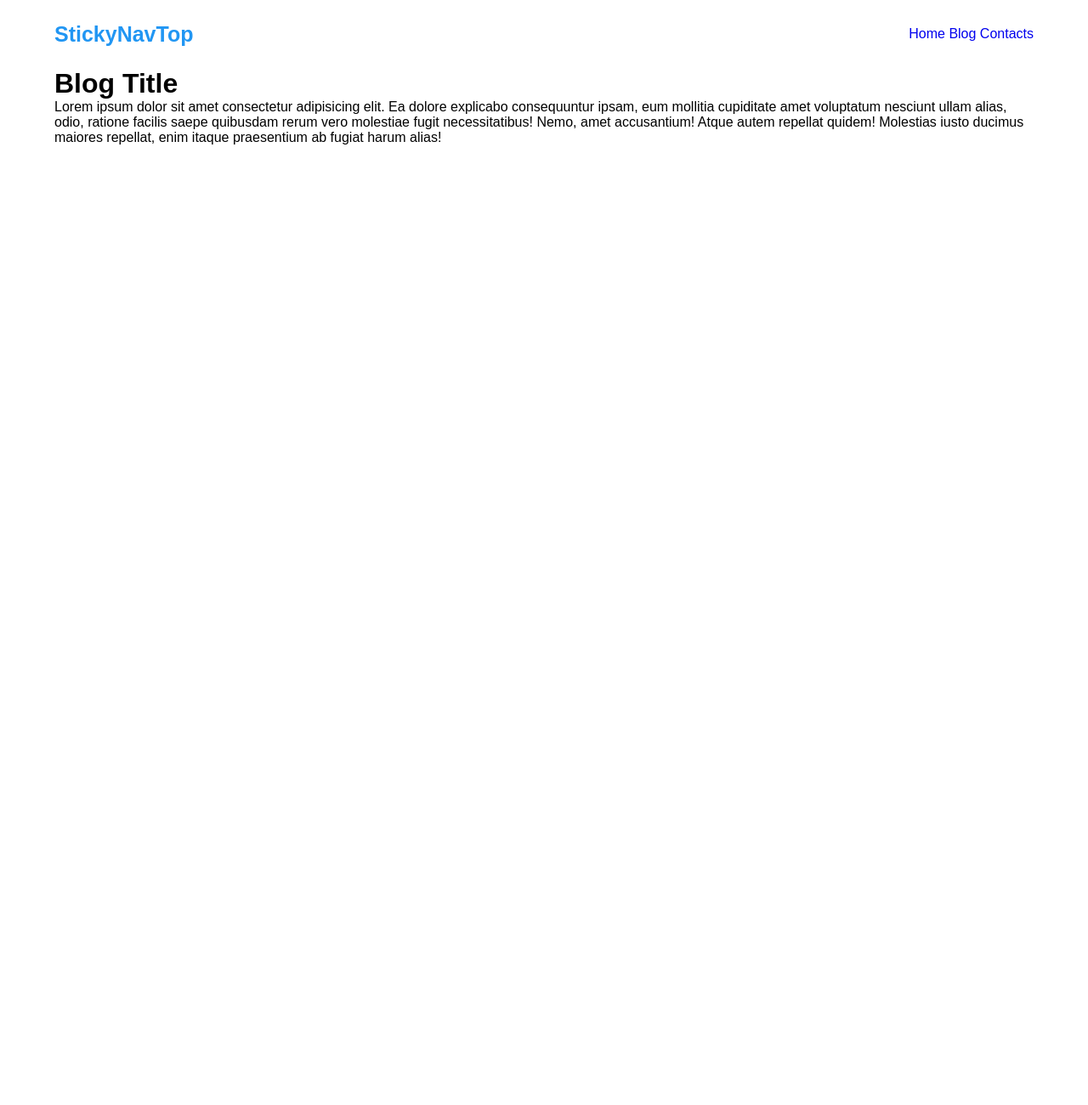
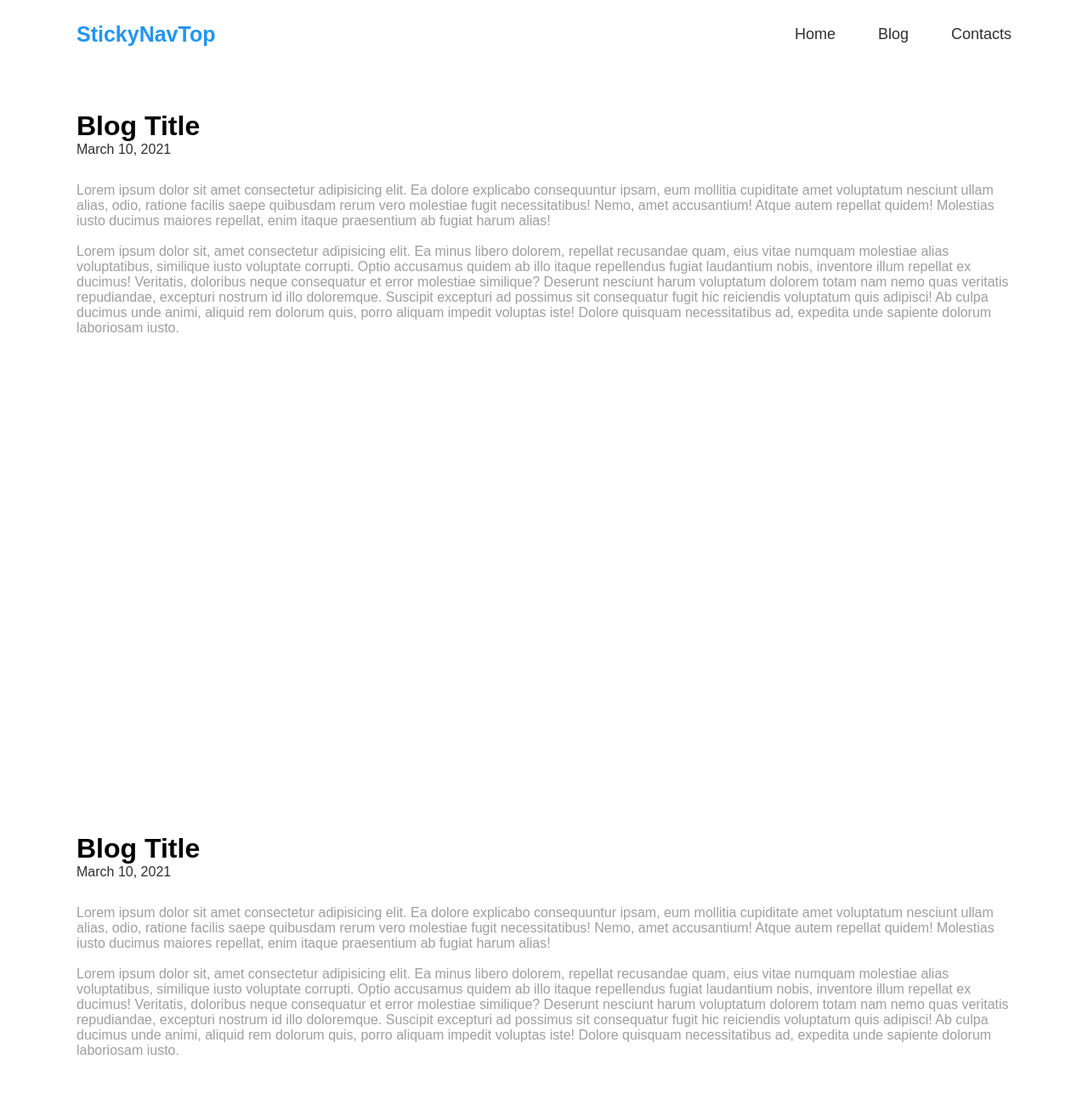
Before and after one commit to Mel1207/StickyNav-ScrollTOP, a plain HTML site: page index.html in a window 1280 px wide. Shown: the top 1300 px of the page at 85% size. Before the commit the page ends 800 px from the top, so only its background shows below. Drawn offline with Linux system fonts and the light colour scheme.

Commit message:
added body and blog text

```diff
--- a/css/global-target.sass
+++ b/css/global-target.sass
@@ -5,6 +5,19 @@ ul
     list-style: none
 
 .container
-    max-width: 1300px
+    max-width: 1100px
     width: 90%
     margin: auto
+
+.blog-item
+    height: 100vh
+    width: 100%
+    margin-top: 50px
+
+span
+    color: $secondary-dark
+    display: block
+    margin-bottom: 30px
+
+p
+    color: $secondary-color
--- a/css/global.sass
+++ b/css/global.sass
@@ -26,7 +26,18 @@ body
             justify-content: space-between
             align-items: center
 
-        .nav-logo
-            font-size: 25px
-            font-weight: 600
-            color: $primary-color
+            .nav-items
+                display: flex
+                align-items: center
+
+                li
+                    margin-left: 50px
+                    a
+                        font-size: 18px
+                        color: $secondary-dark
+
+
+            .nav-logo
+                font-size: 25px
+                font-weight: 600
+                color: $primary-color
--- a/index.html
+++ b/index.html
@@ -16,7 +16,11 @@
                 <ul class="nav-items">
                     <li class="nav-links">
                         <a href="#!">Home</a>
+                    </li>
+                    <li class="nav-links">
                         <a href="#!">Blog</a>
+                    </li>
+                    <li class="nav-links">
                         <a href="#!">Contacts</a>
                     </li>
                 </ul>
@@ -27,7 +31,37 @@
     <div class="blog-item">
         <div class="container">
             <h1>Blog Title</h1>
+            <span>March 10, 2021</span>
             <p>Lorem ipsum dolor sit amet consectetur adipisicing elit. Ea dolore explicabo consequuntur ipsam, eum mollitia cupiditate amet voluptatum nesciunt ullam alias, odio, ratione facilis saepe quibusdam rerum vero molestiae fugit necessitatibus! Nemo, amet accusantium! Atque autem repellat quidem! Molestias iusto ducimus maiores repellat, enim itaque praesentium ab fugiat harum alias!</p>
+            <br>
+            <p>Lorem ipsum dolor sit, amet consectetur adipisicing elit. Ea minus libero dolorem, repellat recusandae quam, eius vitae numquam molestiae alias voluptatibus, similique iusto voluptate corrupti. Optio accusamus quidem ab illo itaque repellendus fugiat laudantium nobis, inventore illum repellat ex ducimus! Veritatis, doloribus neque consequatur et error molestiae similique? Deserunt nesciunt harum voluptatum dolorem totam nam nemo quas veritatis repudiandae, excepturi nostrum id illo doloremque. Suscipit excepturi ad possimus sit consequatur fugit hic reiciendis voluptatum quis adipisci! Ab culpa ducimus unde animi, aliquid rem dolorum quis, porro aliquam impedit voluptas iste! Dolore quisquam necessitatibus ad, expedita unde sapiente dolorum laboriosam iusto.</p>
+        </div>
+    </div>
+    <div class="blog-item">
+        <div class="container">
+            <h1>Blog Title</h1>
+            <span>March 10, 2021</span>
+            <p>Lorem ipsum dolor sit amet consectetur adipisicing elit. Ea dolore explicabo consequuntur ipsam, eum mollitia cupiditate amet voluptatum nesciunt ullam alias, odio, ratione facilis saepe quibusdam rerum vero molestiae fugit necessitatibus! Nemo, amet accusantium! Atque autem repellat quidem! Molestias iusto ducimus maiores repellat, enim itaque praesentium ab fugiat harum alias!</p>
+            <br>
+            <p>Lorem ipsum dolor sit, amet consectetur adipisicing elit. Ea minus libero dolorem, repellat recusandae quam, eius vitae numquam molestiae alias voluptatibus, similique iusto voluptate corrupti. Optio accusamus quidem ab illo itaque repellendus fugiat laudantium nobis, inventore illum repellat ex ducimus! Veritatis, doloribus neque consequatur et error molestiae similique? Deserunt nesciunt harum voluptatum dolorem totam nam nemo quas veritatis repudiandae, excepturi nostrum id illo doloremque. Suscipit excepturi ad possimus sit consequatur fugit hic reiciendis voluptatum quis adipisci! Ab culpa ducimus unde animi, aliquid rem dolorum quis, porro aliquam impedit voluptas iste! Dolore quisquam necessitatibus ad, expedita unde sapiente dolorum laboriosam iusto.</p>
+        </div>
+    </div>
+    <div class="blog-item">
+        <div class="container">
+            <h1>Blog Title</h1>
+            <span>March 10, 2021</span>
+            <p>Lorem ipsum dolor sit amet consectetur adipisicing elit. Ea dolore explicabo consequuntur ipsam, eum mollitia cupiditate amet voluptatum nesciunt ullam alias, odio, ratione facilis saepe quibusdam rerum vero molestiae fugit necessitatibus! Nemo, amet accusantium! Atque autem repellat quidem! Molestias iusto ducimus maiores repellat, enim itaque praesentium ab fugiat harum alias!</p>
+            <br>
+            <p>Lorem ipsum dolor sit, amet consectetur adipisicing elit. Ea minus libero dolorem, repellat recusandae quam, eius vitae numquam molestiae alias voluptatibus, similique iusto voluptate corrupti. Optio accusamus quidem ab illo itaque repellendus fugiat laudantium nobis, inventore illum repellat ex ducimus! Veritatis, doloribus neque consequatur et error molestiae similique? Deserunt nesciunt harum voluptatum dolorem totam nam nemo quas veritatis repudiandae, excepturi nostrum id illo doloremque. Suscipit excepturi ad possimus sit consequatur fugit hic reiciendis voluptatum quis adipisci! Ab culpa ducimus unde animi, aliquid rem dolorum quis, porro aliquam impedit voluptas iste! Dolore quisquam necessitatibus ad, expedita unde sapiente dolorum laboriosam iusto.</p>
+        </div>
+    </div>
+    <div class="blog-item">
+        <div class="container">
+            <h1>Blog Title</h1>
+            <span>March 10, 2021</span>
+            <p>Lorem ipsum dolor sit amet consectetur adipisicing elit. Ea dolore explicabo consequuntur ipsam, eum mollitia cupiditate amet voluptatum nesciunt ullam alias, odio, ratione facilis saepe quibusdam rerum vero molestiae fugit necessitatibus! Nemo, amet accusantium! Atque autem repellat quidem! Molestias iusto ducimus maiores repellat, enim itaque praesentium ab fugiat harum alias!</p>
+            <br>
+            <p>Lorem ipsum dolor sit, amet consectetur adipisicing elit. Ea minus libero dolorem, repellat recusandae quam, eius vitae numquam molestiae alias voluptatibus, similique iusto voluptate corrupti. Optio accusamus quidem ab illo itaque repellendus fugiat laudantium nobis, inventore illum repellat ex ducimus! Veritatis, doloribus neque consequatur et error molestiae similique? Deserunt nesciunt harum voluptatum dolorem totam nam nemo quas veritatis repudiandae, excepturi nostrum id illo doloremque. Suscipit excepturi ad possimus sit consequatur fugit hic reiciendis voluptatum quis adipisci! Ab culpa ducimus unde animi, aliquid rem dolorum quis, porro aliquam impedit voluptas iste! Dolore quisquam necessitatibus ad, expedita unde sapiente dolorum laboriosam iusto.</p>
         </div>
     </div>
 
```
Also changed, not shown: css/main.css, 1 other file.
